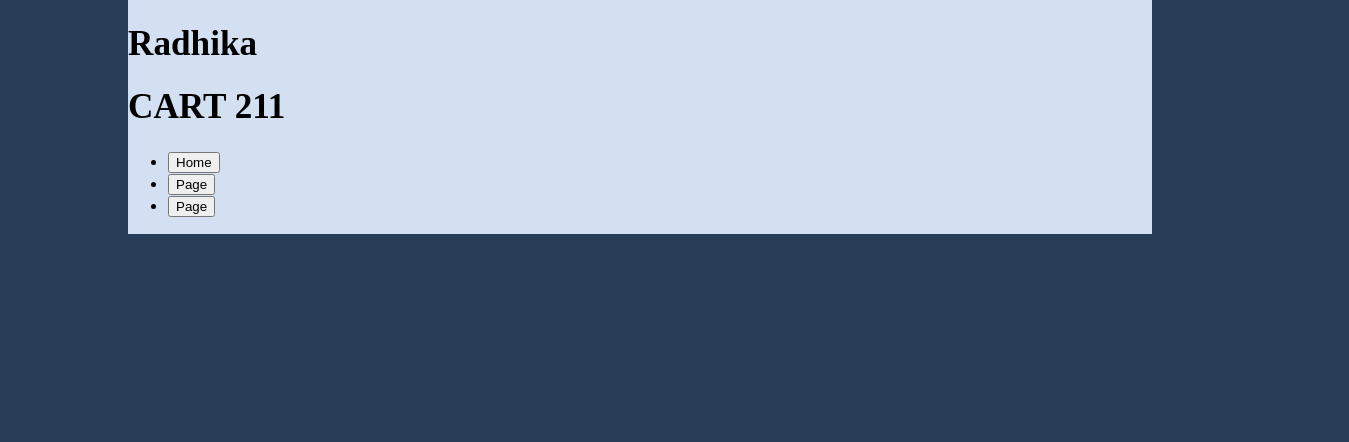
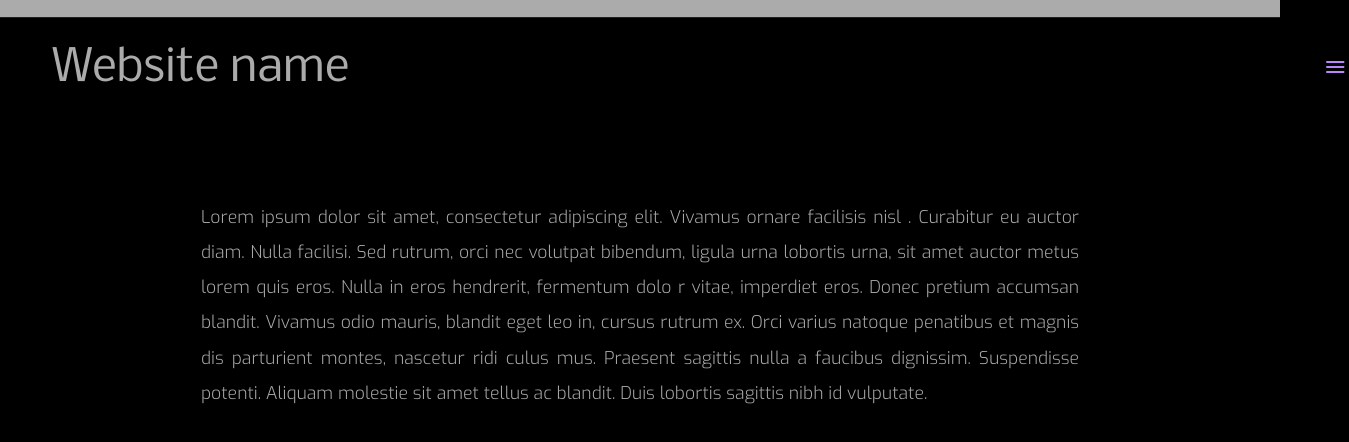
Before and after one commit to Radz2122/assignment3CART211, a website: page index.html in a window 1280 px wide. Shown: the whole page, 1349 px wide, since content can reach past the window. Drawn offline with Linux system fonts and the light colour scheme.

Commit message:
overall look

```diff
--- a/index.html
+++ b/index.html
@@ -5,22 +5,44 @@
    <script src="script.js"></script>
     <meta http-equiv="X-UA-Compatible" content="IE=edge">
     <meta name="viewport" content="width=device-width, initial-scale=1.0">
-    <link rel="stylesheet" href="main.css">
+    <link rel="stylesheet" href="css/main.css">
     <title>My Website</title>
+     <!-- Material Icon -->
+   <link href="https://fonts.googleapis.com/icon?family=Material+Icons" rel="stylesheet">
+   <link rel="preconnect" href="https://fonts.googleapis.com">
+<link rel="preconnect" href="https://fonts.gstatic.com" crossorigin>
+<link href="https://fonts.googleapis.com/css2?family=Exo:wght@300&family=Nobile&display=swap" rel="stylesheet">
+
 </head>
 <body>
    <div id="main">
       <header>
-         <h1 id="myName">Radhika </h1>
-         <h1>CART 211</h1>
-         <nav>
-            <ul>
-               <li> <button>Home</button></li>
-               <li> <button>Page</button></li>
-               <li> <button>Page</button></li>
-            </ul>
+         <p class="myWebsiteName">Website name </p>
+         <nav class="sideNav">
+            <ul class="menu">
+               <li><a class="menuItem" href="#">Home</a></li>
+               <li><a class="menuItem" href="#">Profile</a></li>
+               <li><a class="menuItem" href="#">About</a></li>
+               <li><a class="menuItem" href="#">Contacts</a></li>
+             </ul>
+             <button class="hamburger"onclick="toggleHamburger()">
+               <!-- onclick="toggleMenu()" -->
+               <!-- material icons https://material.io/resources/icons/ -->
+               <i class="menuIcon material-icons">menu</i>
+               <i class="closeIcon material-icons">close</i>
+             </button>
          </nav>
+         <div class="overlay"></div>
       </header>
+      <p class="intro">
+         Lorem ipsum dolor sit amet, consectetur adipiscing elit. Vivamus ornare facilisis nisl
+         . Curabitur eu auctor diam. Nulla facilisi. Sed rutrum, orci nec volutpat bibendum, ligula urna
+          lobortis urna, sit amet auctor metus lorem quis eros. Nulla in eros hendrerit, fermentum dolo
+          r vitae, imperdiet eros. Donec pretium accumsan blandit. Vivamus odio mauris, blandit eget leo
+          in, cursus rutrum ex. Orci varius natoque penatibus et magnis dis parturient montes, nascetur ridi
+          culus mus. Praesent sagittis nulla a faucibus dignissim. Suspendisse potenti. Aliquam molestie sit amet
+          tellus ac blandit. Duis lobortis sagittis nibh id vulputate.
+      </p>
 
    </div>
 </body>
--- a/script.js
+++ b/script.js
@@ -0,0 +1,33 @@
+const menu = document.querySelector(".menu");
+const menuItems = document.querySelectorAll(".menuItem");
+const hamburger= document.querySelector(".hamburger");
+const closeIcon= document.querySelector(".closeIcon");
+const menuIcon = document.querySelector(".menuIcon");
+const sideNav = document.querySelector(".sideNav");
+const overlay = document.querySelector(".overlay");
+
+// function toggleMenu() {
+//   if (menu.classList.contains("showMenu")) {
+//     menu.classList.remove("showMenu");
+//     closeIcon.style.display = "none";
+//     menuIcon.style.display = "block";
+//   } else {
+//     menu.classList.add("showMenu");
+//     closeIcon.style.display = "block";
+//     menuIcon.style.display = "none";
+//   }
+// }
+// // hamburger.addEventListener("click", toggleMenu);
+
+// menuItems.forEach(menuItem => {
+//     menuItem.addEventListener("click", toggleHamburger);
+//   })
+
+//   // hamburger.addEventListener("click", toggleHamburger);
+// //   menuX.addEventListener("click", toggleHamburger)
+//   // overlay.addEventListener("click", toggleHamburger);
+
+//   function toggleHamburger() {
+//     overlay.classList.toggle("showOverlay");
+//     sideNav.classList.toggle("showNav");
+//   }
--- /dev/null
+++ b/scss/main.scss
@@ -0,0 +1,113 @@
+html{
+    margin:0;
+    padding:0;
+
+    body {
+        display:flex;
+        background-color: black;
+        overflow:scroll;
+        color:#ABABAB;
+        font-family: 'Exo', sans-serif;
+        font-size: 1.1em;
+        flex-direction: column;
+        align-content: center;
+        margin:0vh 1vw;
+        text-align:justify;
+
+        #main{
+
+
+            header{
+              display: flex;
+              flex-direction: row;
+              justify-content: left;
+              align-items: center;
+
+                .myWebsiteName{
+                  font-family: 'Nobile', sans-serif;
+                  font-size: 2.5em;
+                  margin-left:3vw;
+                }
+                nav{
+                    .sideNav {
+                        position: fixed;
+                        top: 0;
+                        right: 0;
+                        bottom: 0;
+                        z-index: 101;
+                        background: black;
+                        width: 300px;
+                        height: 100vh;
+                        overflow: hidden;
+                        color: white;
+                        /* hide the menu above the screen by default */
+                        transform: translateX(-100%);
+                        transition: transform 0.2s ease;
+                      }
+
+                    .menu {
+                        position: fixed;
+                        transform: translateY(-100%);
+                        transition: transform 0.2s;
+                        top: 0;
+                        left: 0;
+                        right: 0;
+                        bottom: 0;
+                        z-index: 99;
+                        background: #ABABAB;
+                        color: white;
+                        list-style: none;
+                        padding-top: 4rem;
+                      }
+                    .hamburger {
+                        // position: fixed;
+                        // z-index: 100;
+                        // top: 1rem;
+                        // right: 1rem;
+                        // padding: 4px;
+                        // border: black solid 1px;
+                        // background: white;
+                        // cursor: pointer;
+
+                        position: relative;
+                        left:75vw;
+                        width: 2rem;
+                        height: 2rem;
+                        margin-left: 0.5rem;
+                        background: none;
+                        border: none;
+                        cursor: pointer;
+                        color: #BB86FC;
+                      }
+                      .closeIcon {
+                        display: none;
+                      }
+                      .showNav {
+                        transform: translateX(0);
+                      }
+                }
+                .overlay {
+                    position: fixed;
+                    display: none;
+                    z-index: 100;
+                    top: 0;
+                    left: 0;
+                    right: 0;
+                    bottom: 0;
+                    background: rgba(0, 0, 0, 0.3);
+                    width: 100%;
+                    height: 100vh;
+                  }
+
+                  .showOverlay {
+                    display: block;
+                  }
+            }
+            .intro{
+              margin:5% 15%;
+              line-height: 2em;
+            }
+
+        }
+    }
+}
```
Also changed, not shown: package.json (added, +22 -0 lines), css/main.css (added), main.css (deleted), 1 other file.
